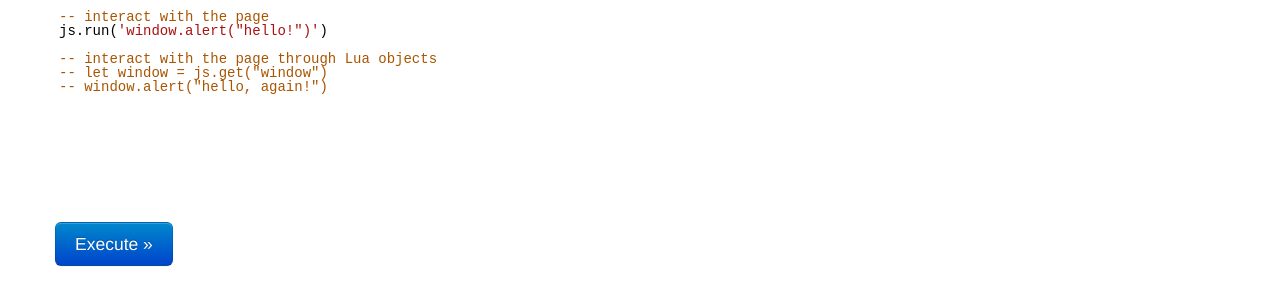
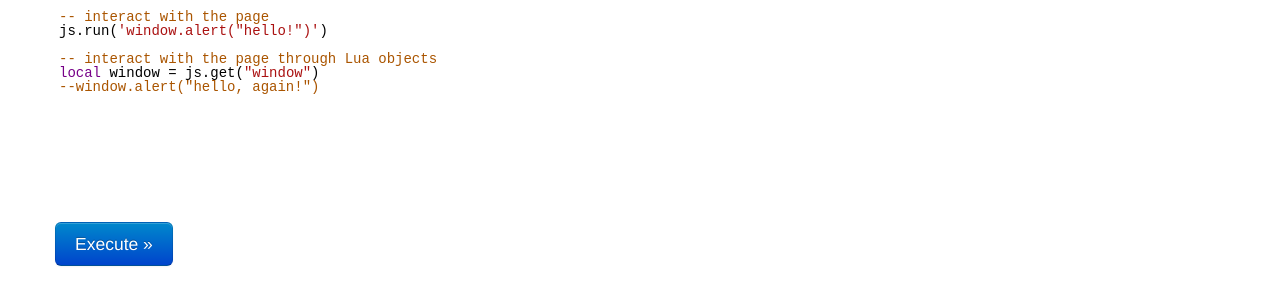
Before and after one commit to daurnimator/lua.vm.js, a plain HTML site: page repl.html in a window 1280 px wide. Shown: the part 348-652 px from the top of the page. Drawn offline with Linux system fonts and the light colour scheme; no server answers.

Commit message:
stub js.get

```diff
--- a/repl.html
+++ b/repl.html
@@ -68,8 +68,8 @@ print(js.run('[0,1,2,3,4,5][3]'))
 js.run('window.alert("hello!")')
 
 -- interact with the page through Lua objects
--- let window = js.get("window")
--- window.alert("hello, again!")
+local window = js.get("window")
+--window.alert("hello, again!")
 </textarea>
         </div>
         <div class="span6">
```
Also changed, not shown: 1 other file.
